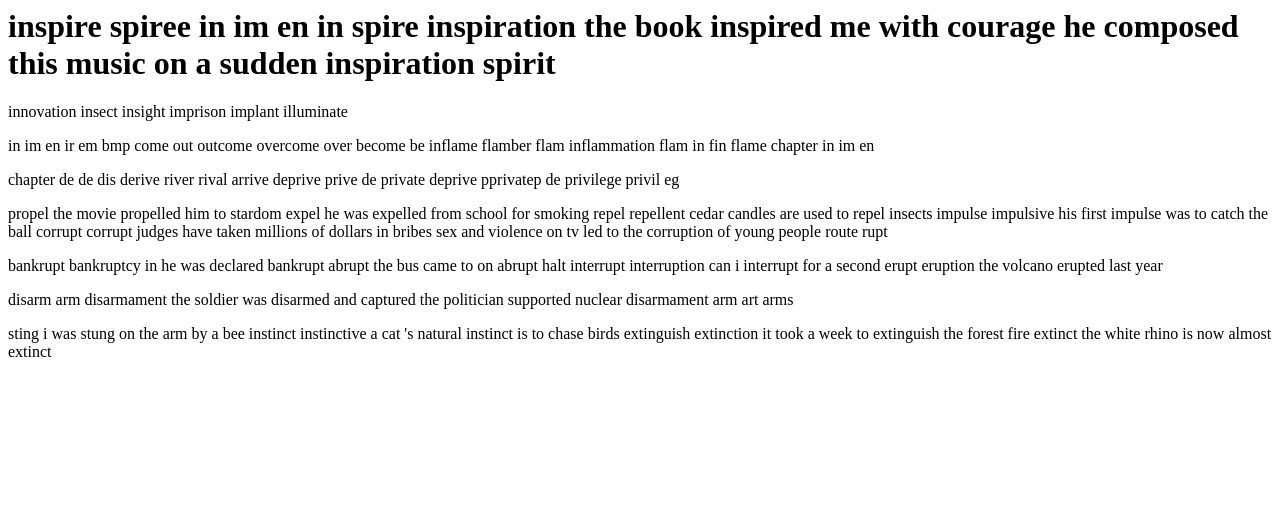
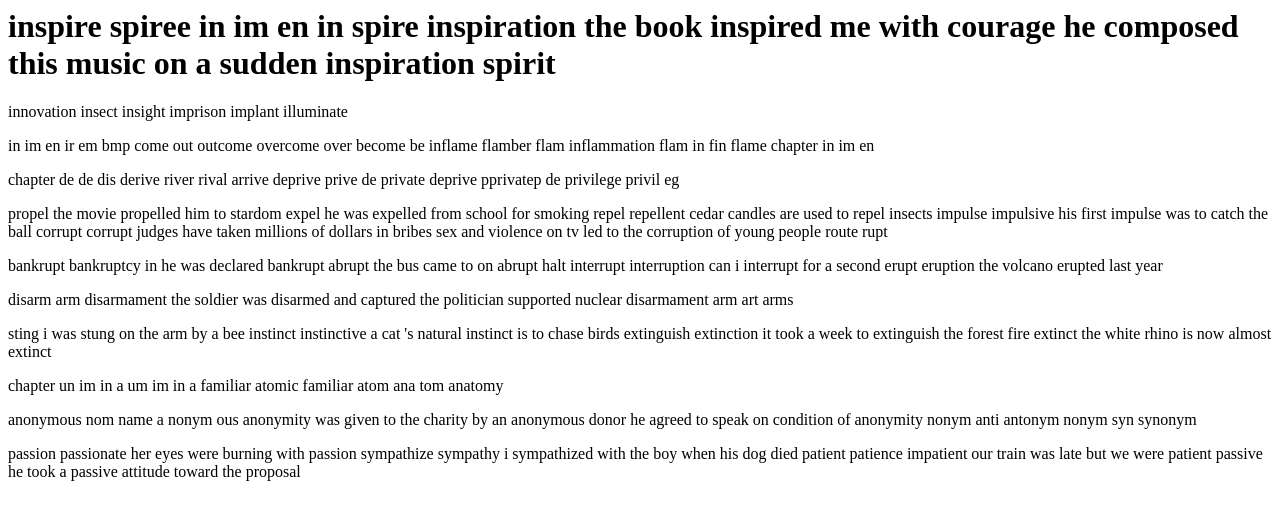
Before and after one commit to pann710/20210827, a plain HTML site: page index.html in a window 1280 px wide. Drawn offline with Linux system fonts and the light colour scheme.

Commit message:
Update index.html

```diff
--- a/index.html
+++ b/index.html
@@ -15,9 +15,9 @@
 <p>disarm arm disarmament the soldier was disarmed and captured the politician supported nuclear disarmament arm art arms </p>
 
 <p>sting i was stung on the arm by a bee instinct instinctive a cat 's natural instinct is to chase birds extinguish extinction it took a week to extinguish the forest fire  extinct the white rhino is now almost extinct </p>
-<p></p>
-<p></p>
-<p></p>
+<p>chapter un im in a  um im in a familiar atomic familiar atom ana tom anatomy</p>
+<p>anonymous nom name a nonym ous anonymity was given to the charity by an anonymous donor he agreed to speak on condition of anonymity nonym anti antonym nonym syn synonym</p>
+<p>passion passionate her eyes were burning with passion sympathize sympathy i sympathized with the boy  when his dog died patient patience impatient our train was late but we were patient passive he took a passive attitude toward the proposal </p>
 <p></p>
 <p></p>
 <p></p>
```
